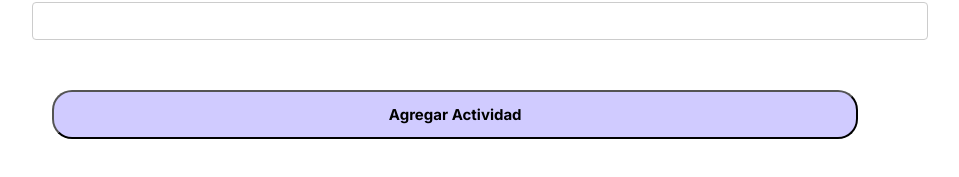
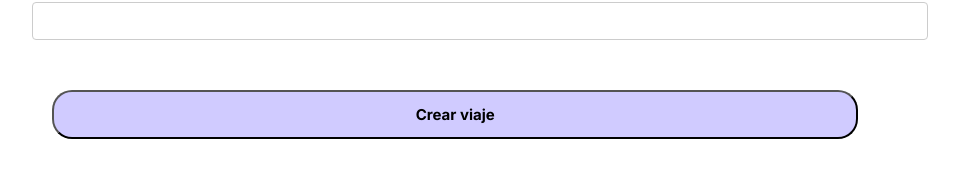
Before and after one commit to BautiJanse/Front-SmartTravel, a React (Vite) app: page /AgregarViaje in a window 1280 px wide. Shown: the part 143-320 px from the top of the page, without its empty margins (160-1119 px from the left). Built offline with nearby package versions, Linux system fonts and the light colour scheme.

Commit message:
FIX (AgregarViaje) Cambie el texto del boton

```diff
--- a/src/Componentes/AgregarViaje.jsx
+++ b/src/Componentes/AgregarViaje.jsx
@@ -35,7 +35,7 @@ export const AgregarViaje = () => {
                         <p className="p-style2">Nombre del Viaje</p>
                         <input type="text" id="nombre" name="nombre" placeholder=""  value={nombre} onChange={(e) => setNombre(e.target.value)} required></input>
 
-                        <button type='submit' className='add-actividad'>Agregar Actividad</button>
+                        <button type='submit' className='add-actividad'>Crear viaje</button>
                     </form>
                 </div>
             </section>
```
